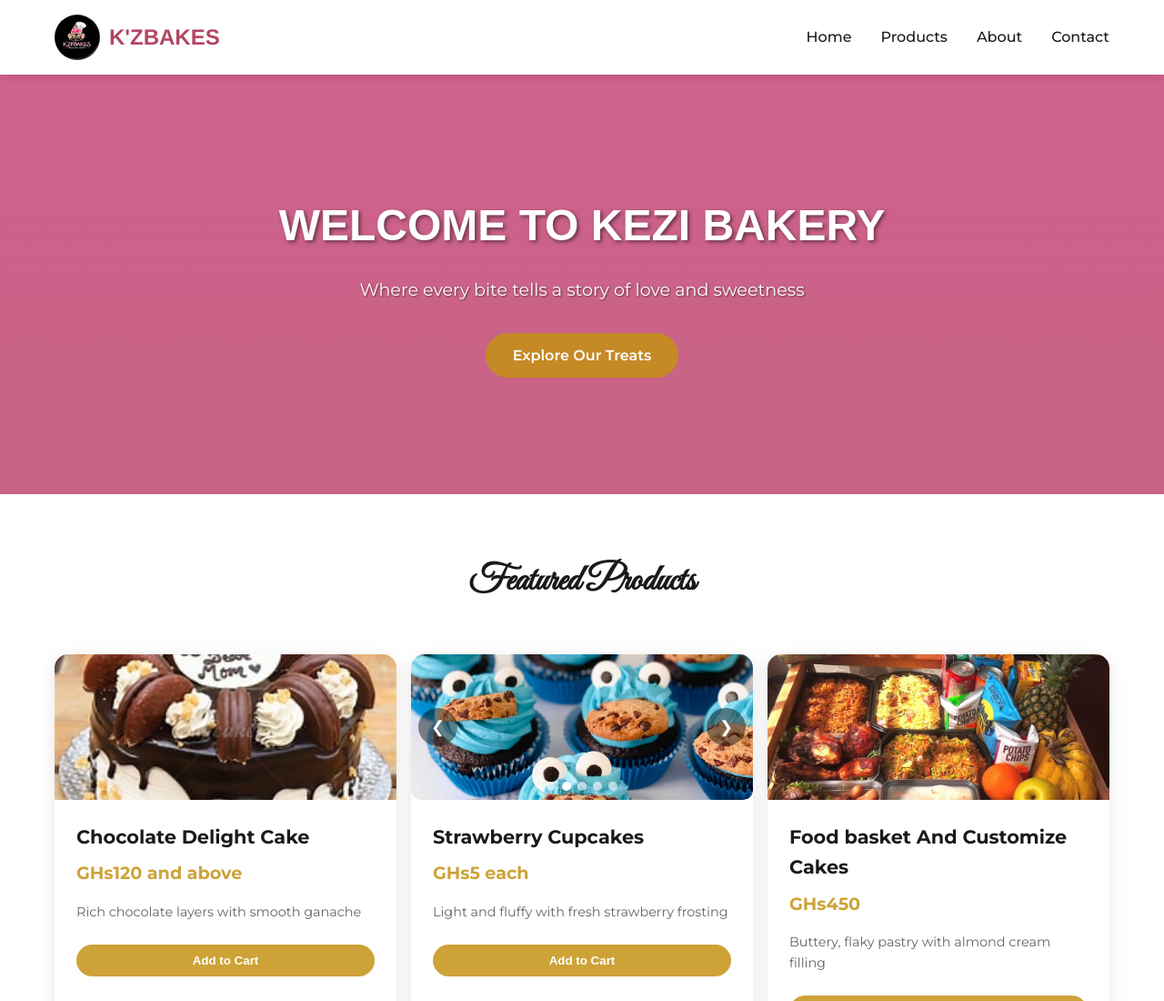
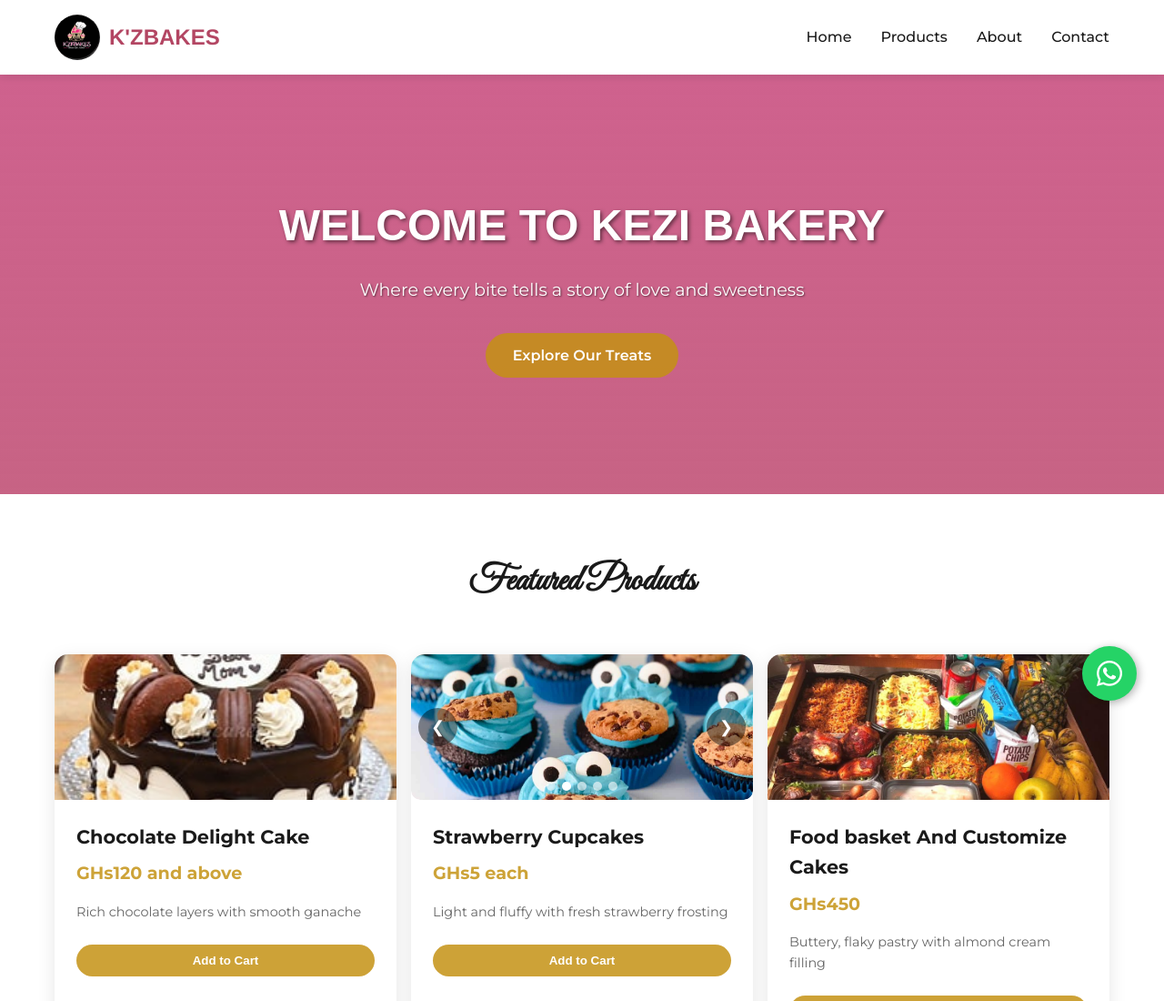
Before and after one commit to kenkelly123/kezi-bakes, a website: page public/index.html in a window 1280 px wide. Shown: the top 1100 px of the page at 91% size. Drawn offline with Linux system fonts and the light colour scheme; no server answers.

Commit message:
Implement WhatsApp floating button in index.html
Added a WhatsApp floating button for easy contact.

```diff
--- a/public/index.html
+++ b/public/index.html
@@ -7,6 +7,32 @@
     <link href="https://fonts.googleapis.com/css2?family=Montserrat:wght@300;400;500;600;700&family=Great+Vibes&display=swap" rel="stylesheet">
     <link rel="stylesheet" href="bakery.css">
     <link rel="stylesheet" href="https://cdnjs.cloudflare.com/ajax/libs/font-awesome/6.5.0/css/all.min.css">
+
+    <style>
+        /* WhatsApp Floating Button */
+        .whatsapp-float {
+            position: fixed;
+            bottom: 30px;
+            right: 30px;
+            background-color: #25D366;
+            color: white;
+            border-radius: 50%;
+            width: 60px;
+            height: 60px;
+            display: flex;
+            align-items: center;
+            justify-content: center;
+            font-size: 32px;
+            box-shadow: 2px 2px 10px rgba(0,0,0,0.3);
+            z-index: 9999;
+            text-decoration: none;
+            transition: transform 0.2s ease;
+        }
+
+        .whatsapp-float:hover {
+            transform: scale(1.1);
+        }
+    </style>
 </head>
 
 <body>
@@ -235,6 +261,11 @@
         </div>
     </footer>
 
+    <!-- WhatsApp Floating Button -->
+    <a href="https://wa.me/233559159983" target="_blank" class="whatsapp-float">
+        <i class="fab fa-whatsapp"></i>
+    </a>
+
     <script src="bakery.js"></script>
 </body>
 </html>
```
